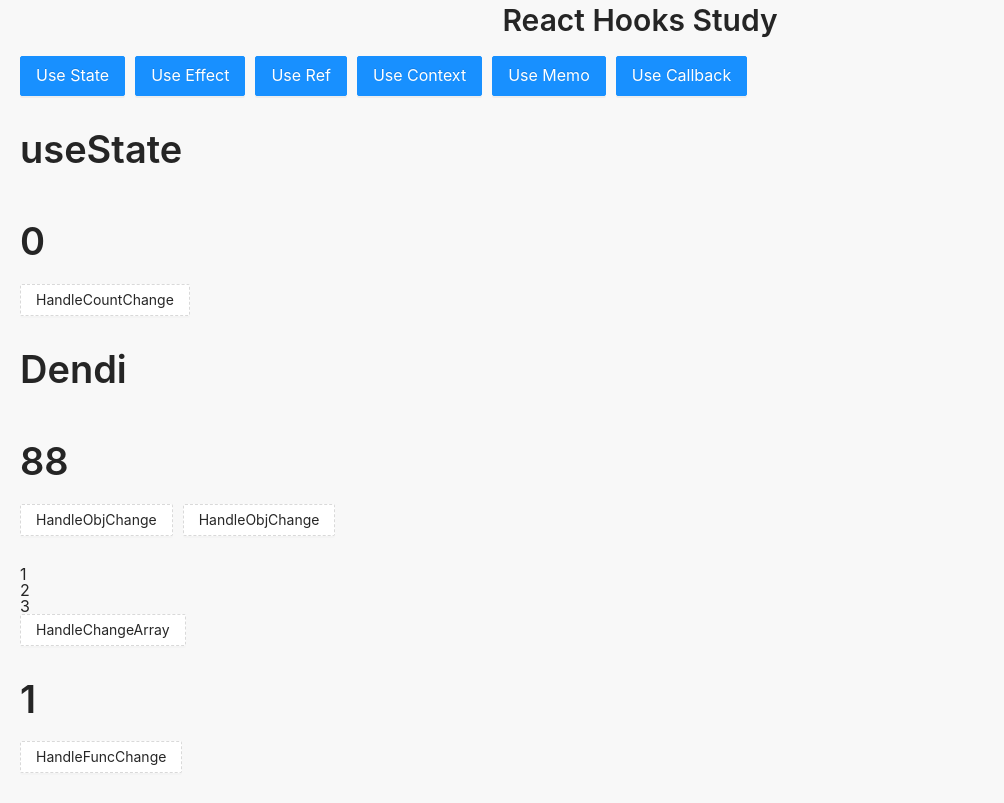
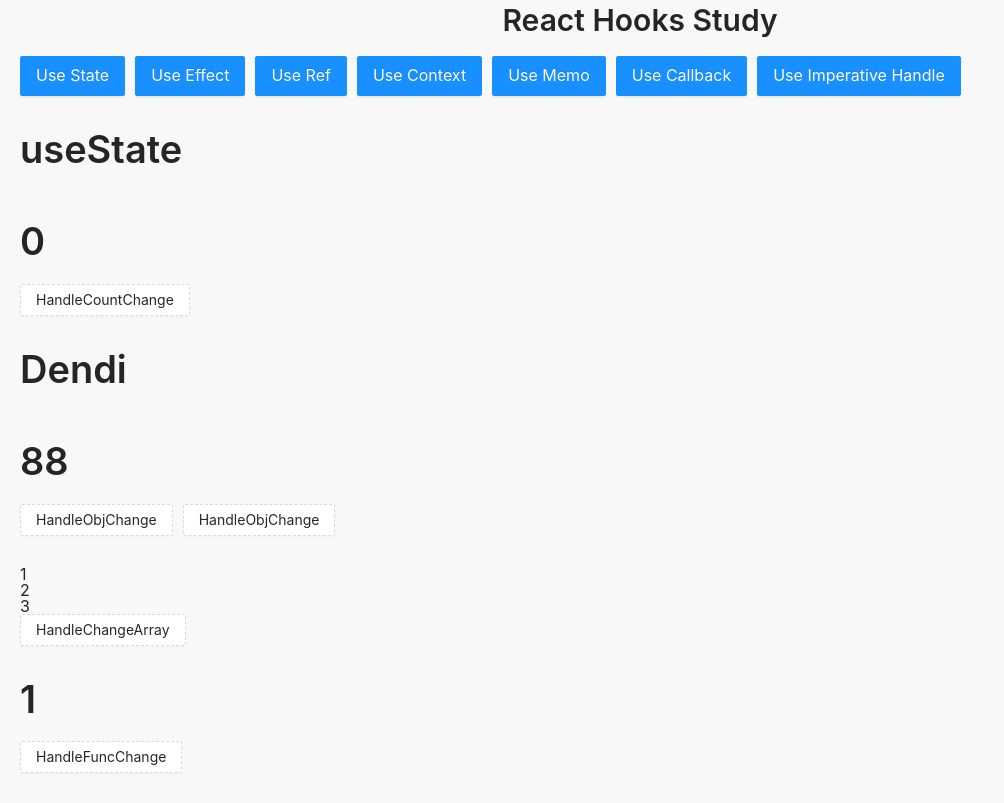
Before and after one commit to m5ultra/react-hooks-demo, a React (Create React App) app: page / in a window 1280 px wide. Shown: the whole page, without its empty margins (0-1004 px from the left). Built offline with nearby package versions, Linux system fonts and the light colour scheme.

Commit message:
Update App.js

```diff
--- a/src/App.js
+++ b/src/App.js
@@ -7,6 +7,7 @@ import UseRef from './React-Hooks/use-ref'
 import UseContext from './React-Hooks/use-context'
 import UseMemo from './React-Hooks/use-memo'
 import UseCallback from './React-Hooks/use-callback'
+import UseImperativeHandle from './React-Hooks/use-imperative-handle'
 import './React-Hooks/style.less'
 import { Typography } from 'antd'
 
@@ -24,6 +25,7 @@ function App() {
         <Button type={'primary'} size={'large'}><Link to="/use-context">Use Context</Link></Button>
         <Button type={'primary'} size={'large'}><Link to="/use-memo">Use Memo</Link></Button>
         <Button type={'primary'} size={'large'}><Link to="/use-callback">Use Callback</Link></Button>
+        <Button type={'primary'} size={'large'}><Link to="/use-imperative-handle">Use Imperative Handle</Link></Button>
         <div>
           <Route path="/" exact component={UseState}/>
           <Route path="/use-effect" component={UseEffect}/>
@@ -31,6 +33,7 @@ function App() {
           <Route path="/use-context" component={UseContext}/>
           <Route path="/use-memo" component={UseMemo}/>
           <Route path="/use-callback" component={UseCallback}/>
+          <Route path="/use-imperative-handle" component={UseImperativeHandle}/>
         </div>
       </Router>
     </div>
```
